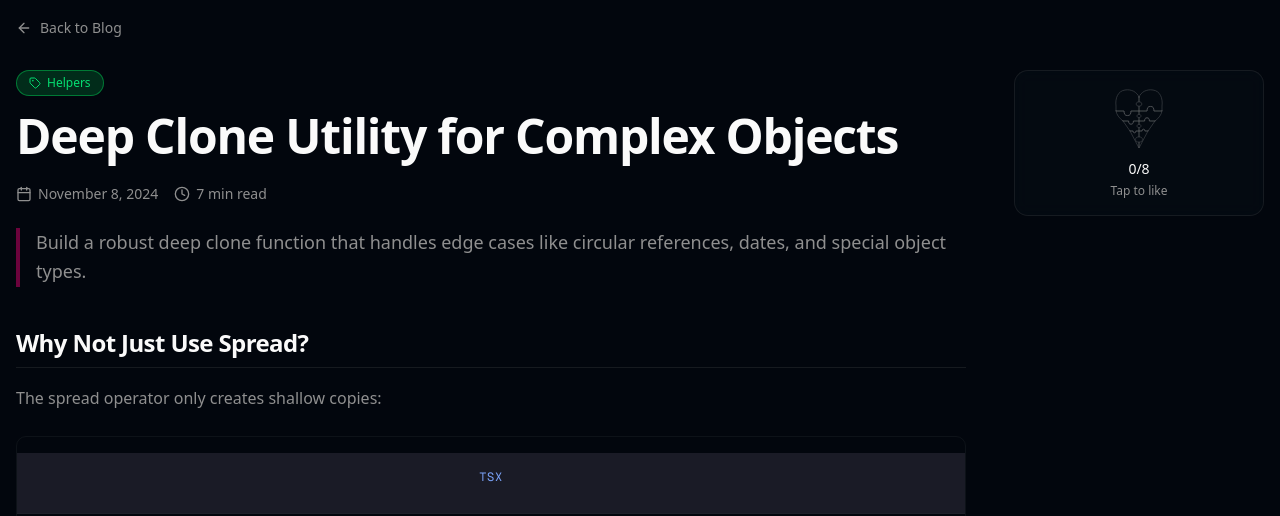
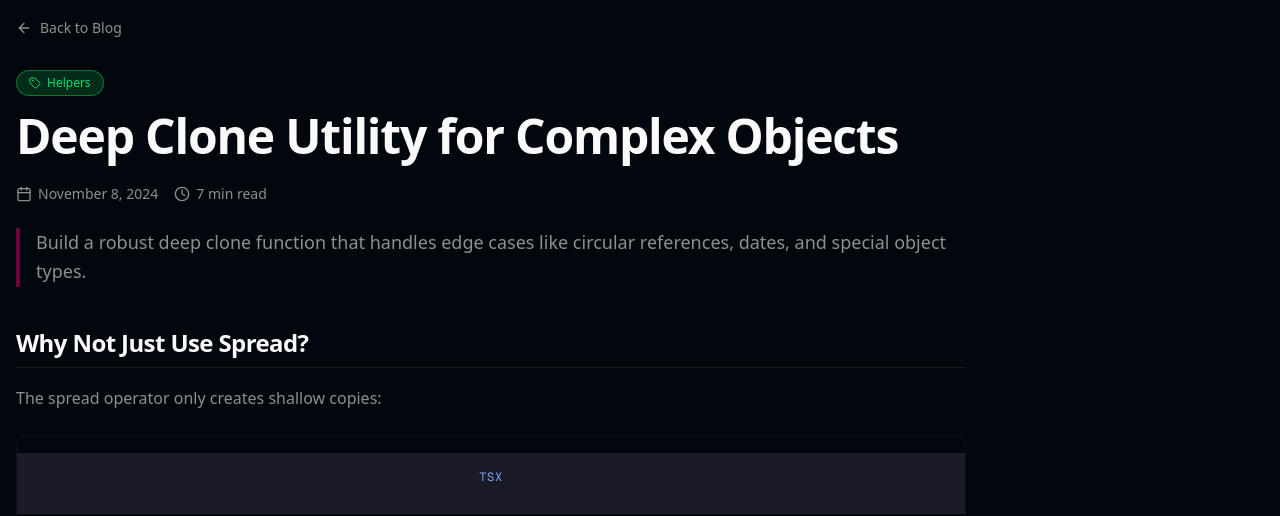
Before and after one commit to razvan-soare/razvan-blog, a Next.js app: page /blog/deep-clone-utility in a window 1280 px wide. Shown: the part 139-655 px from the top of the page. Built offline with nearby package versions, Linux system fonts and the light colour scheme.

Commit message:
[coding-agent] REmove the like svg

```diff
--- a/src/app/blog/[slug]/page.tsx
+++ b/src/app/blog/[slug]/page.tsx
@@ -5,7 +5,6 @@ import Link from 'next/link';
 import { blogPosts, getPostBySlug, getRelatedPosts, PostCategory } from '@/lib/data/posts';
 import { parseContent } from '@/lib/mdx';
 import { TableOfContents } from '@/components/mdx';
-import { LikeButton } from '@/components/like-button';
 import { RelatedPosts } from './RelatedPosts';
 import { BlogPostHeader } from './BlogPostHeader';
 import { siteConfig, generateJsonLd } from '@/lib/seo';
@@ -154,17 +153,11 @@ export default async function BlogPostPage({ params }: BlogPostPageProps) {
               className="mdx-content prose prose-invert max-w-none"
               dangerouslySetInnerHTML={{ __html: html }}
             />
-
-            {/* Mobile Like Button - shown at end of article on small screens */}
-            <div className="mt-12 flex justify-center lg:hidden">
-              <LikeButton articleSlug={slug} />
-            </div>
           </article>
 
-          {/* Sidebar - Like Button & Table of Contents */}
+          {/* Sidebar - Table of Contents */}
           <aside className="hidden lg:block">
-            <div className="sticky top-24 space-y-6">
-              <LikeButton articleSlug={slug} />
+            <div className="sticky top-24">
               <TableOfContents content={post.content} className="static" />
             </div>
           </aside>
```
